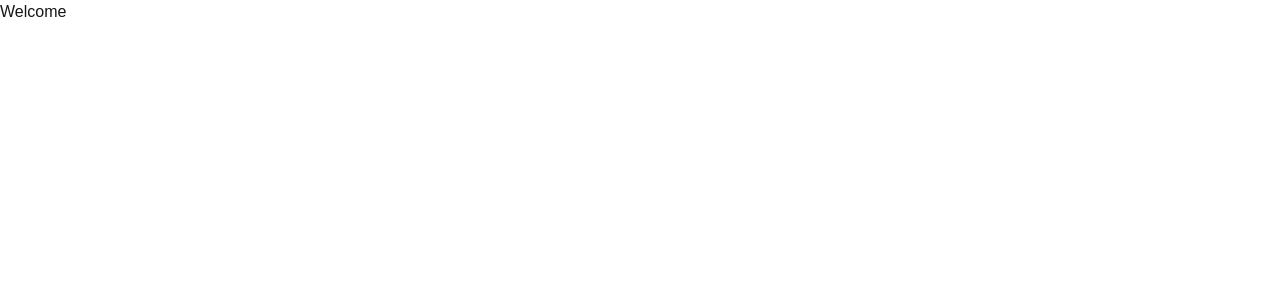
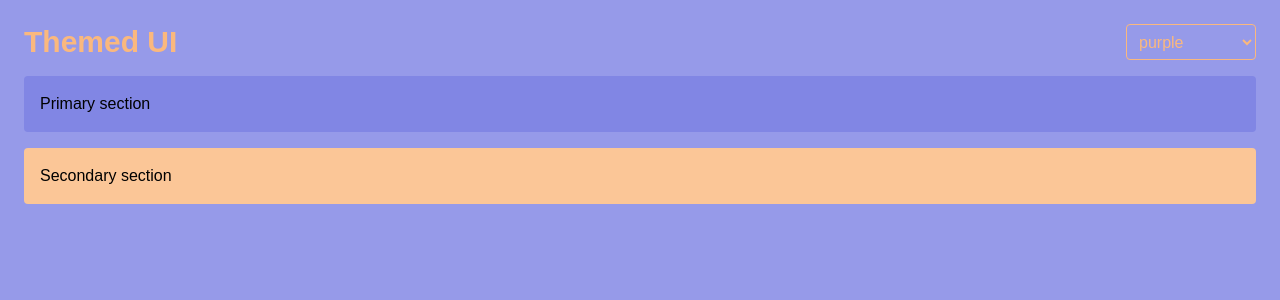
Before and after one commit to sethgonzales/ChemEd, a Next.js app: page / in a window 1280 px wide. Shown: the top 300 px of the page. Built offline with nearby package versions, Linux system fonts and the light colour scheme.

Commit message:
update with theme and handle theme select

```diff
--- a/next.config.ts
+++ b/next.config.ts
@@ -1,4 +1,4 @@
-import type { NextConfig } from "next";
+import type { NextConfig } from 'next';
 
 const nextConfig: NextConfig = {
   /* config options here */
--- a/package.json
+++ b/package.json
@@ -9,6 +9,8 @@
     "lint": "next lint"
   },
   "dependencies": {
+    "@tabler/icons-react": "^3.34.1",
+    "colord": "^2.9.3",
     "next": "15.4.6",
     "react": "19.1.0",
     "react-dom": "19.1.0"
--- /dev/null
+++ b/src/components/ui/theme-select.tsx
@@ -0,0 +1,21 @@
+// components/ThemeSelect.tsx
+import { THEME } from '~/styles/colors';
+import { useTheme } from '~/styles/theme-provider';
+
+export function ThemeSelect() {
+  const { themeName, setThemeName } = useTheme();
+
+  return (
+    <select
+      className="border rounded px-2 py-1"
+      value={themeName}
+      onChange={(e) => setThemeName(e.target.value as keyof typeof THEME)}
+    >
+      {Object.keys(THEME).map((key) => (
+        <option key={key} value={key}>
+          {key}
+        </option>
+      ))}
+    </select>
+  );
+}
--- a/src/pages/_app.tsx
+++ b/src/pages/_app.tsx
@@ -1,6 +1,31 @@
-import "~/styles/globals.css";
-import type { AppProps } from "next/app";
+import '~/styles/globals.css';
+import type { AppProps } from 'next/app';
+import { ThemeProvider, useTheme } from '~/styles/theme-provider';
+import { IconLoader } from '@tabler/icons-react';
+
+type ThemedAppProps = {
+  Component: AppProps['Component'];
+  pageProps: AppProps['pageProps'];
+};
+
+function ThemedApp({ Component, pageProps }: ThemedAppProps) {
+  const { themeIsReady } = useTheme();
+
+  if (!themeIsReady) {
+    return (
+      <div className="flex items-center justify-center h-screen">
+        <IconLoader size={40} className="animate-spin" />
+      </div>
+    );
+  }
+
+  return <Component {...pageProps} />;
+}
 
 export default function App({ Component, pageProps }: AppProps) {
-  return <Component {...pageProps} />;
+  return (
+    <ThemeProvider>
+      <ThemedApp Component={Component} pageProps={pageProps} />
+    </ThemeProvider>
+  );
 }
--- a/src/pages/_document.tsx
+++ b/src/pages/_document.tsx
@@ -1,4 +1,4 @@
-import { Html, Head, Main, NextScript } from "next/document";
+import { Html, Head, Main, NextScript } from 'next/document';
 
 export default function Document() {
   return (
--- a/src/pages/api/hello.ts
+++ /dev/null
@@ -1,13 +0,0 @@
-// Next.js API route support: https://nextjs.org/docs/api-routes/introduction
-import type { NextApiRequest, NextApiResponse } from "next";
-
-type Data = {
-  name: string;
-};
-
-export default function handler(
-  req: NextApiRequest,
-  res: NextApiResponse<Data>,
-) {
-  res.status(200).json({ name: "John Doe" });
-}
--- a/src/pages/index.tsx
+++ b/src/pages/index.tsx
@@ -1,7 +1,20 @@
+import { ThemeSelect } from '~/components/ui/theme-select';
+
 export default function Home() {
   return (
-    <div>
-      <h1>Welcome</h1>
+    <div className="min-h-screen p-6 bg-primary-400 text-secondary-500 space-y-4">
+      <div className="flex justify-between">
+        <h1 className="text-3xl font-bold">Themed UI</h1>
+        <ThemeSelect />
+      </div>
+
+      <div className="bg-primary-500 text-text-primary p-4 rounded">
+        Primary section
+      </div>
+
+      <div className="bg-secondary-400 text-text-secondary p-4 rounded">
+        Secondary section
+      </div>
     </div>
   );
 }
--- /dev/null
+++ b/src/styles/colors.ts
@@ -0,0 +1,34 @@
+export const THEME = {
+  purple: {
+    primary: '#8186e4',
+    primaryText: '#ffffff',
+    secondary: '#fab87e',
+    secondaryText: '#000000',
+  },
+  black: {
+    primary: '#000000',
+    primaryText: '#ffffff',
+    secondary: '#dc2626',
+    secondaryText: '#ffffff',
+  },
+  teal: {
+    primary: '#14b8a6',
+    primaryText: '#ffffff',
+    secondary: '#000000',
+    secondaryText: '#ffffff',
+  },
+  red: {
+    primary: '#dc2626',
+    primaryText: '#ffffff',
+    secondary: '#facc15',
+    secondaryText: '#000000',
+  },
+  'burnt-orange': {
+    primary: '#c2410c',
+    primaryText: '#ffffff',
+    secondary: '#ffffff',
+    secondaryText: '#000000',
+  },
+} as const;
+
+export type ThemeName = keyof typeof THEME;
--- a/src/styles/globals.css
+++ b/src/styles/globals.css
@@ -3,24 +3,55 @@
 :root {
   --background: #ffffff;
   --foreground: #171717;
+
+  /* Color styles are defined at the root
+  so they can be updated by users in the UI */
+
+  /* Default Theme Colors */
+  --primary-base: #ffffff;
+  --secondary-base: #ffffff;
+  --text-primary-base: #000;
+  --text-secondary-base: #000;
 }
 
 @theme inline {
-  --color-background: var(--background);
-  --color-foreground: var(--foreground);
+  /* Fonts */
   --font-sans: var(--font-geist-sans);
   --font-mono: var(--font-geist-mono);
+
+  /* Base Colors */
+  --color-text-primary: var(--text-primary-base);
+  --color-text-secondary: var(--text-secondary-base);
+  --color-primary: var(--primary-base);
+  --color-secondary: var(--secondary-base);
+
+  /* Scale */
+  --color-primary-50: var(--primary-50);
+  --color-primary-100: var(--primary-100);
+  --color-primary-200: var(--primary-200);
+  --color-primary-300: var(--primary-300);
+  --color-primary-400: var(--primary-400);
+  --color-primary-500: var(--primary-500);
+  --color-primary-600: var(--primary-600);
+  --color-primary-700: var(--primary-700);
+  --color-primary-800: var(--primary-800);
+  --color-primary-900: var(--primary-900);
+
+  --color-secondary-50: var(--secondary-50);
+  --color-secondary-100: var(--secondary-100);
+  --color-secondary-200: var(--secondary-200);
+  --color-secondary-300: var(--secondary-300);
+  --color-secondary-400: var(--secondary-400);
+  --color-secondary-500: var(--secondary-500);
+  --color-secondary-600: var(--secondary-600);
+  --color-secondary-700: var(--secondary-700);
+  --color-secondary-800: var(--secondary-800);
+  --color-secondary-900: var(--secondary-900);
 }
-/*
-@media (prefers-color-scheme: dark) {
-  :root {
-    --background: #0a0a0a;
-    --foreground: #ededed;
-  }
-} */
+
 
 body {
-  background: var(--background);
-  color: var(--foreground);
+  background: var(--color-primary);
+  color: var(--color-text);
   font-family: Arial, Helvetica, sans-serif;
 }
--- /dev/null
+++ b/src/styles/theme-provider.tsx
@@ -0,0 +1,98 @@
+import React, {
+  createContext,
+  useContext,
+  useState,
+  useEffect,
+  ReactNode,
+} from 'react';
+import { colord } from 'colord';
+import { THEME, ThemeName } from '~/styles/colors';
+
+interface ThemeContextValue {
+  themeName: ThemeName;
+  setThemeName: (name: ThemeName) => void;
+  themeIsReady: boolean;
+}
+
+const ThemeContext = createContext<ThemeContextValue | undefined>(undefined);
+
+// Utility functions
+function generateColorScale(base: string): Record<string, string> {
+  const c = colord(base);
+  return {
+    '50': c.lighten(0.45).toHex(),
+    '100': c.lighten(0.35).toHex(),
+    '200': c.lighten(0.25).toHex(),
+    '300': c.lighten(0.15).toHex(),
+    '400': c.lighten(0.05).toHex(),
+    '500': base,
+    '600': c.darken(0.05).toHex(),
+    '700': c.darken(0.15).toHex(),
+    '800': c.darken(0.25).toHex(),
+    '900': c.darken(0.35).toHex(),
+  };
+}
+
+function applyColorScale(type: 'primary' | 'secondary', baseColor: string) {
+  const scale = generateColorScale(baseColor);
+  const root = document.documentElement;
+
+  Object.entries(scale).forEach(([level, color]) => {
+    root.style.setProperty(`--${type}-${level}`, color);
+    root.style.setProperty(
+      `--color-${type}-${level}`,
+      `var(--${type}-${level})`,
+    );
+  });
+
+  root.style.setProperty(`--${type}`, baseColor);
+  root.style.setProperty(`--color-chem-${type}`, `var(--${type})`);
+}
+
+export function ThemeProvider({ children }: { children: ReactNode }) {
+  const [themeName, setThemeName] = useState<ThemeName>('purple');
+  const [themeIsReady, setThemeIsReady] = useState(false);
+
+  function applyTheme(name: ThemeName) {
+    const { primary, secondary, primaryText, secondaryText } = THEME[name];
+    applyColorScale('primary', primary);
+    applyColorScale('secondary', secondary);
+
+    const root = document.documentElement;
+    root.style.setProperty('--text-primary', primaryText);
+    root.style.setProperty('--text-secondary', secondaryText);
+  }
+
+  useEffect(() => {
+    const saved = localStorage.getItem('themeName') as ThemeName | null;
+
+    if (saved && saved in THEME) {
+      setThemeName(saved);
+      applyTheme(saved);
+    } else {
+      applyTheme(themeName);
+    }
+
+    setThemeIsReady(true);
+  }, []);
+
+  function handleSetTheme(name: ThemeName) {
+    setThemeName(name);
+    applyTheme(name);
+    localStorage.setItem('themeName', name);
+  }
+
+  return (
+    <ThemeContext.Provider
+      value={{ themeName, setThemeName: handleSetTheme, themeIsReady }}
+    >
+      {children}
+    </ThemeContext.Provider>
+  );
+}
+
+export function useTheme() {
+  const context = useContext(ThemeContext);
+  if (!context) throw new Error('useTheme must be used within ThemeProvider');
+  return context;
+}
```
Also changed, not shown: 2 other files (tests, documents, lock files or other folders).
